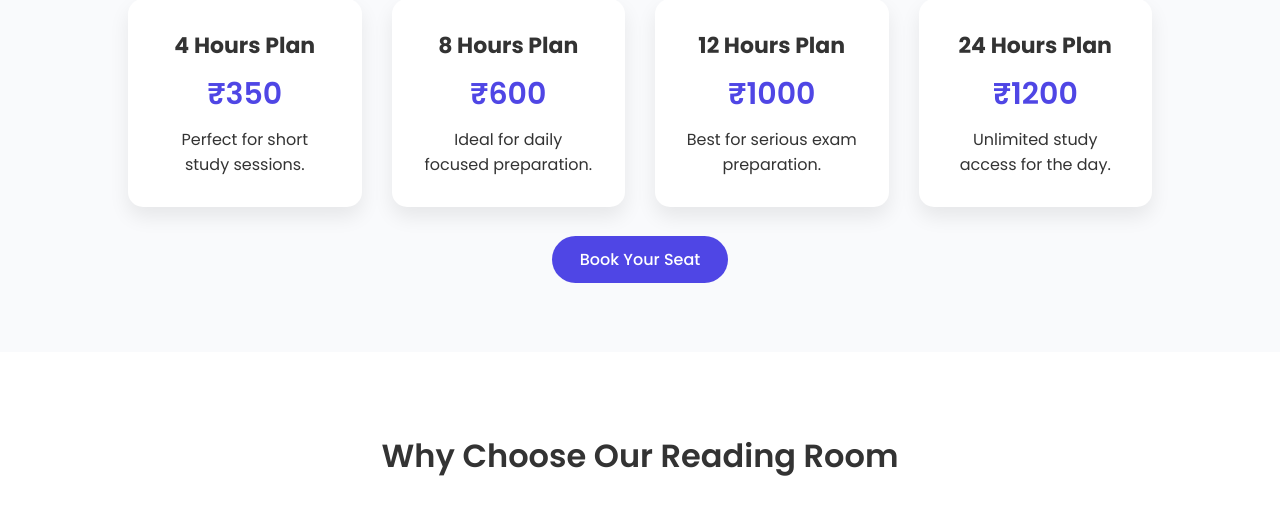
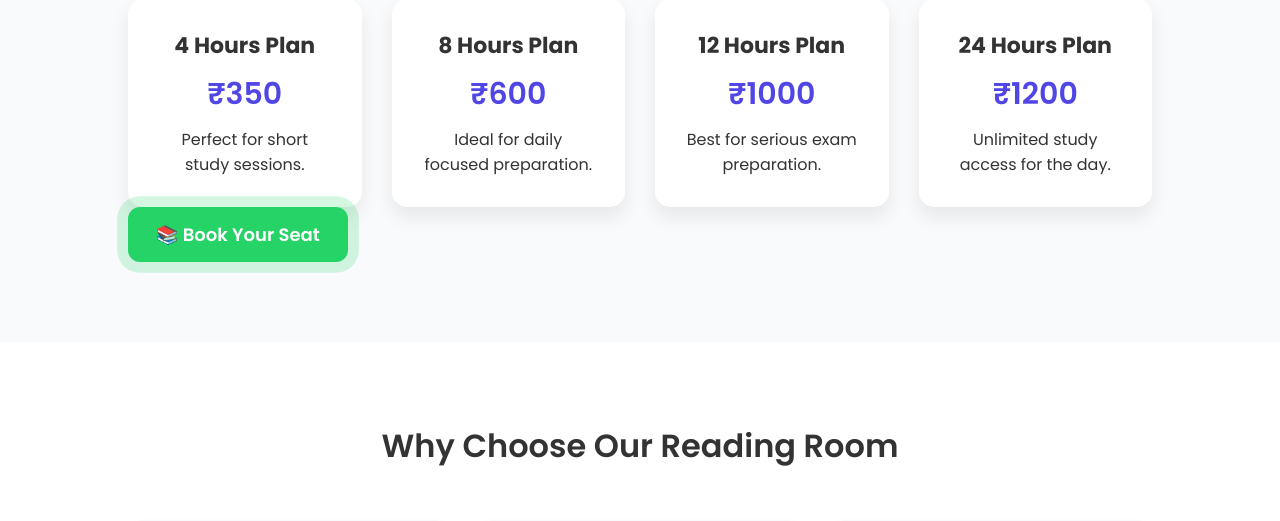
Before and after one commit to Roushanbobdj/my-flask-app-2, a Flask app: page / in a window 1280 px wide. Shown: the part 920-1441 px from the top of the page. Run offline with Flask 3, Linux system fonts and the light colour scheme; data that the repository does not hold is empty.

Commit message:
Update home.html

```diff
--- a/templates/home.html
+++ b/templates/home.html
@@ -205,6 +205,38 @@ font-size:30px;
 color:#4f46e5;
 font-weight:600;
 margin-bottom:10px;
+}
+.book-seat-btn{
+    display:inline-block;
+    background:#25D366;
+    color:white;
+    padding:14px 28px;
+    border-radius:12px;
+    text-decoration:none;
+    font-size:18px;
+    font-weight:600;
+    transition:0.3s;
+
+    animation:pulse 2s infinite;
+}
+
+/* Hover Animation */
+.book-seat-btn:hover{
+    transform:scale(1.08);
+    box-shadow:0 10px 25px rgba(0,0,0,0.25);
+}
+
+/* Pulse Animation */
+@keyframes pulse{
+    0%{
+        box-shadow:0 0 0 0 rgba(37,211,102,0.7);
+    }
+    70%{
+        box-shadow:0 0 0 15px rgba(37,211,102,0);
+    }
+    100%{
+        box-shadow:0 0 0 0 rgba(37,211,102,0);
+    }
 }
 
 /* ================= FEATURES ================= */
@@ -419,7 +451,7 @@ text-align:center;
 </div>
 
 </section>
-<!-- ================= MEMBERSHIP PLANS ================= -->
+
 
 <!-- ================= MEMBERSHIP PLANS ================= -->
 
@@ -455,14 +487,10 @@ text-align:center;
 
 </div>
 
-<div style="text-align:center; margin-top:40px;">
-
-<a href="https://wa.me/918434950342?text=Hello%20I%20want%20to%20book%20a%20seat%20in%20Roushan%20Reading%20Room"
-target="_blank"
-class="hero-btn">
-
-Book Your Seat
-
+<a href="https://wa.me/918434950342?text=Hello%20Admin%2C%20mujhe%20reading%20room%20me%20seat%20book%20karni%20hai"
+   target="_blank"
+   class="book-seat-btn">
+   📚 Book Your Seat
 </a>
 
 </div>
```
